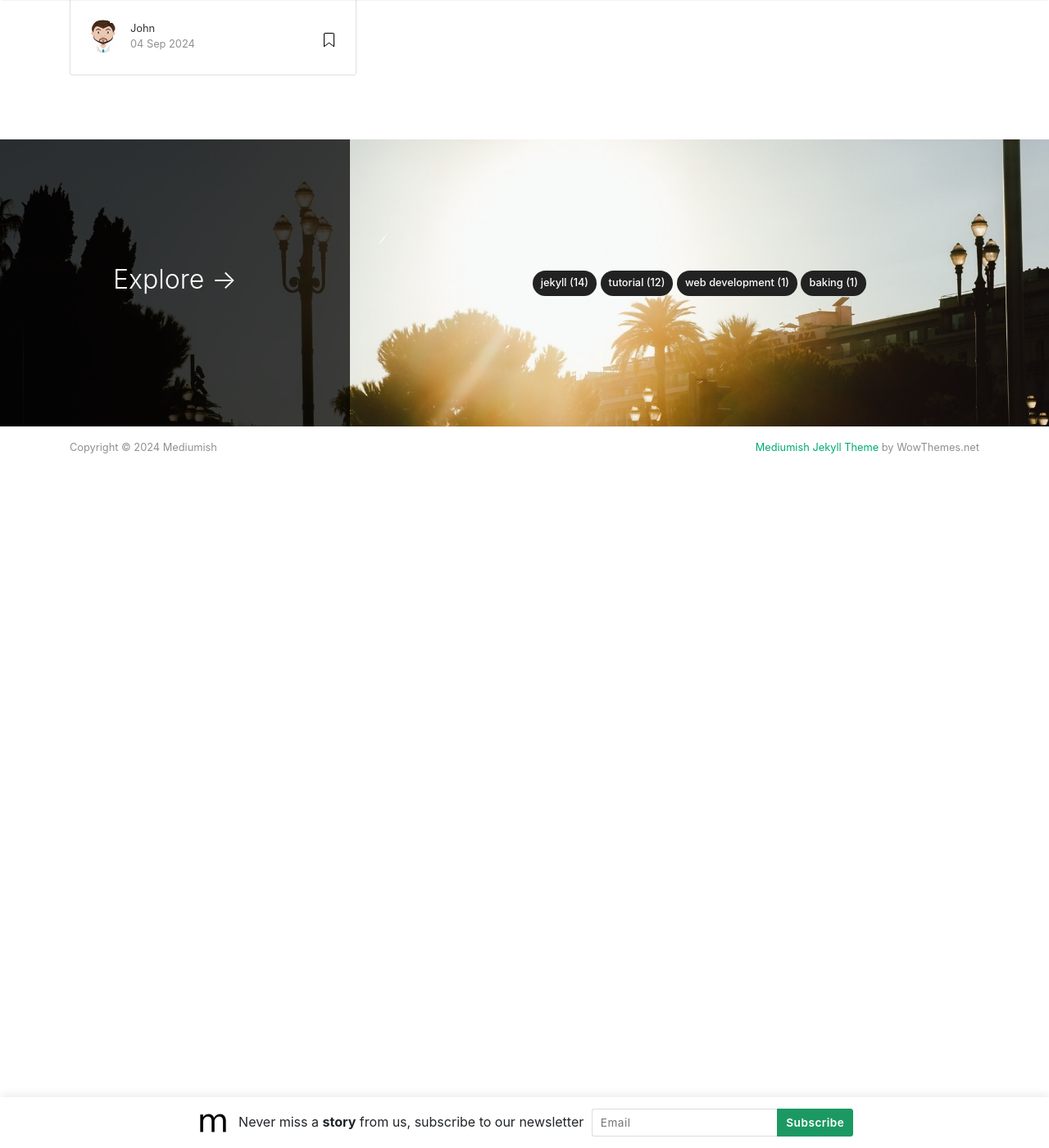
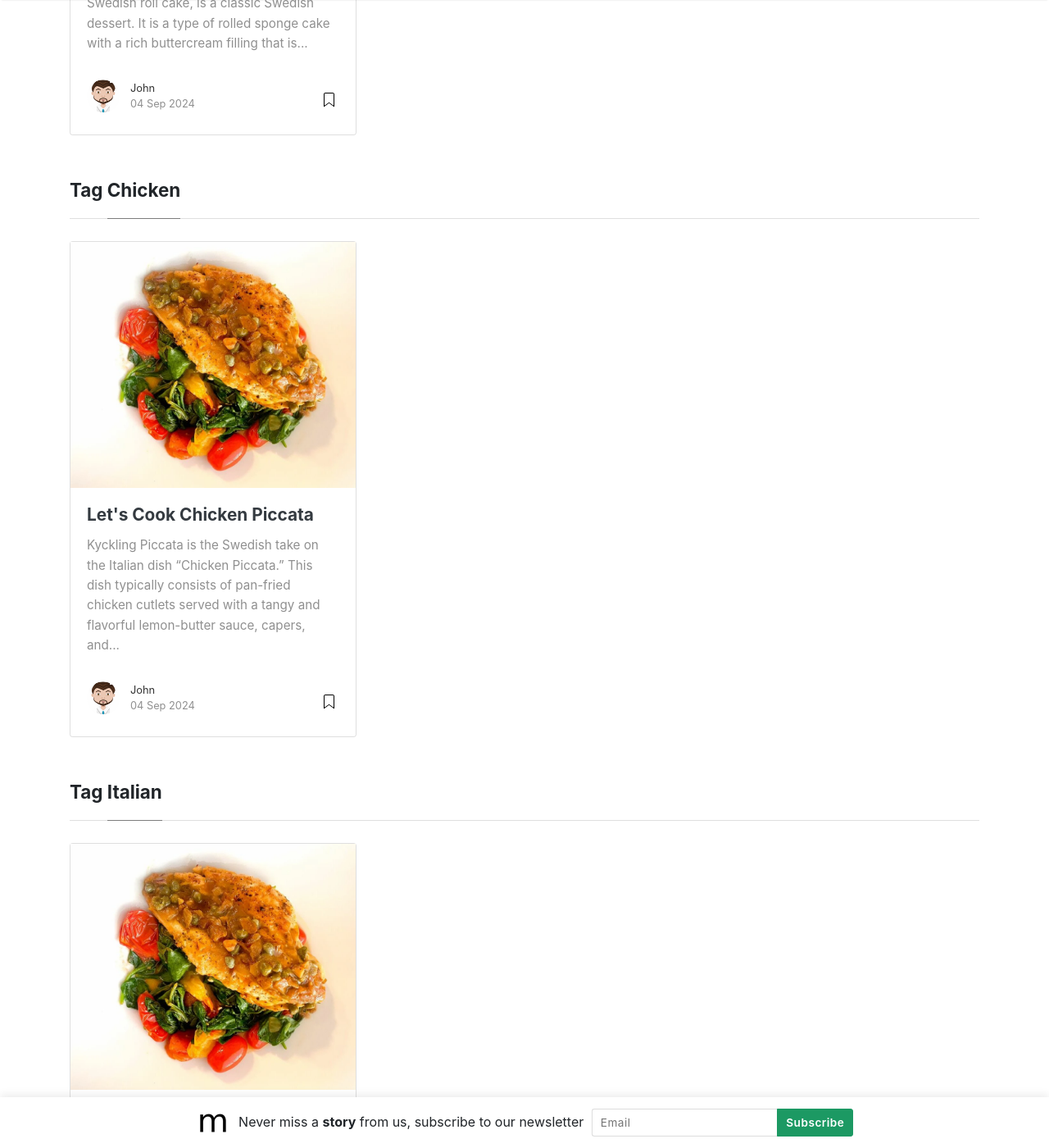
Before and after one commit to hmenorjr/hemkunskap-ax, a Jekyll site: the page built from _pages/tags.md, in a window 1280 px wide and 1400 px high, scrolled down 1939 px. Shown: the whole window at 82% size. Built offline with Jekyll 4.4.1, drawn with Linux system fonts in a browser that asks for light colours; nearby versions of some CDN libraries; some of the changed text lies outside the part shown.

Commit message:
Renamed a blog post and add a new cooking blog post

```diff
--- /dev/null
+++ b/_posts/2024-09-04-lets-cook-chicken-piccata.md
@@ -0,0 +1,42 @@
+---
+layout: post
+title:  "Let's Cook Chicken Piccata"
+author: john
+categories: [ Cooking ]
+tags: [ chicken, italian ]
+image: assets/images/chicken-piccata-rotated.webp
+description: "Recipe and steps to cook chicken piccata."
+featured: true
+---
+
+**Kyckling Piccata** is the Swedish take on the Italian dish "Chicken Piccata." This dish typically consists of pan-fried chicken cutlets served with a tangy and flavorful lemon-butter sauce, capers, and sometimes white wine. The Swedish version might have slight variations but generally follows the same foundational principles of Italian Piccata.
+
+Here is the translation of the recipe for **Kyckling Piccata**:
+
+---
+
+## Tomato Sauce
+### Ingredients
+- 2 dl (200 ml) crushed tomatoes
+- 1/2 yellow onion
+- 1 garlic clove
+- Basil, black pepper and salt
+
+### Steps
+1. Sauté the onion and garlic in oil.
+2. Add the tomatoes and spices, and let it simmer for 5 minutes.
+
+## Chicken
+### Ingredients
+- About 300 g chicken fillet
+- 1/2 dl (50 ml) wheat flour
+- 1 egg
+- 1 dl (100 ml) grated cheese
+- 1/2 dl (50 ml) breadcrumbs
+
+### Steps
+1. Coat the chicken first in wheat flour, then in the beaten egg, and finally in a mixture of breadcrumbs and grated cheese.
+2. Fry the chicken in oil over medium heat.
+3. Place the fried chicken in the oven at 200°C (390°F) for about 12 minutes.
+
+**To Serve:** Serve with boiled rice.
```
Also changed, not shown: _posts/2024-09-04-baking-the-dream-cake.md (renamed from _posts/2024-09-04-dream-cake-recipe.md, +0 -2 lines), assets/images/chicken-piccata-rotated.webp (added).
